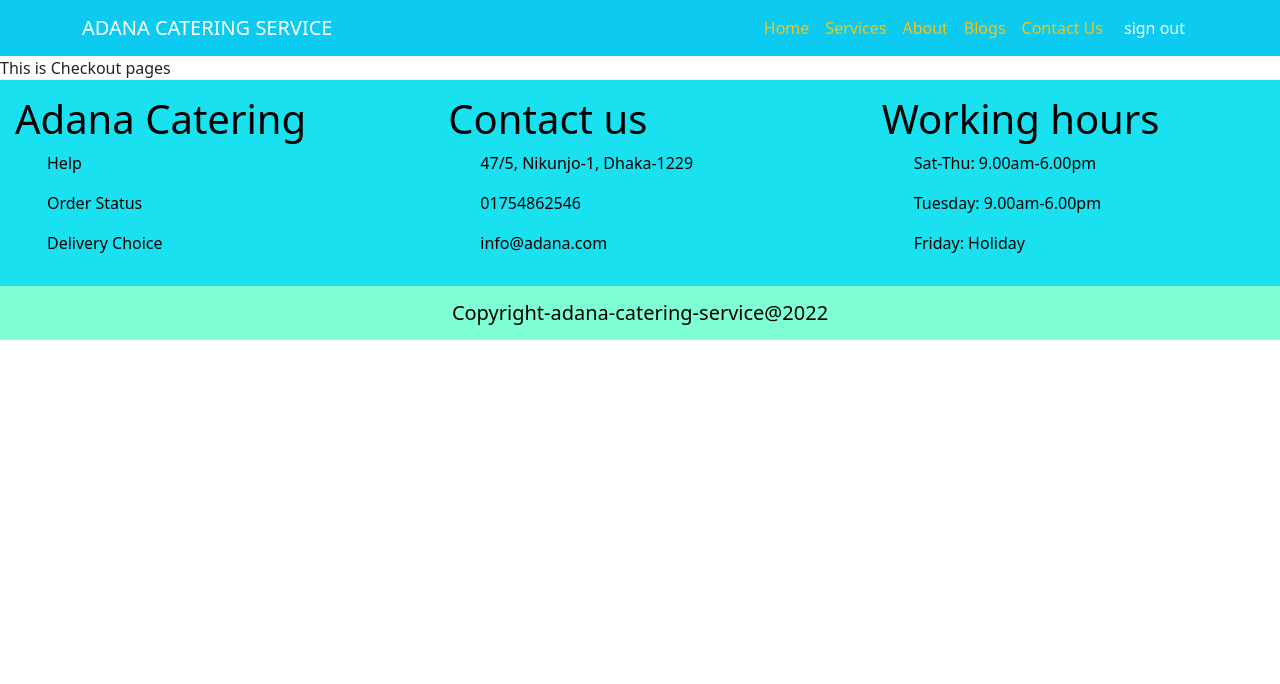
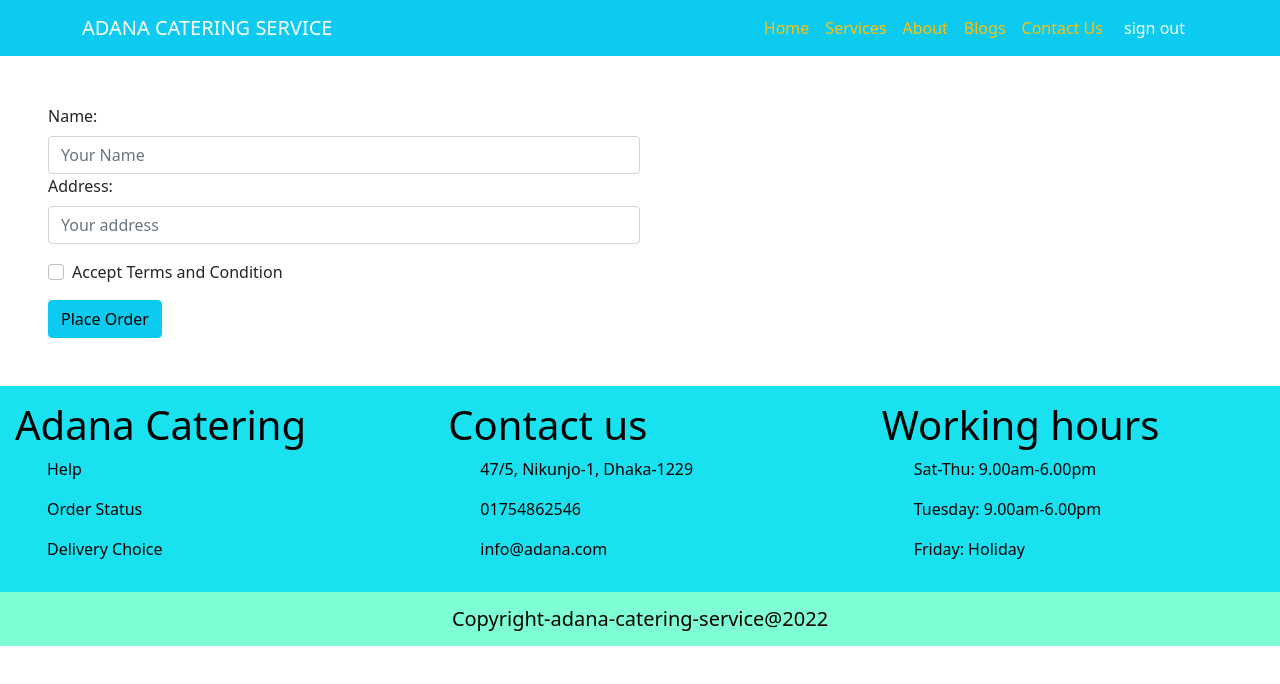
Before and after one commit to Redoyan2/ADANA-CATERING-SERVICE, a React (Create React App) app: page /checkout in a window 1280 px wide. Shown: the top 684 px of the page. Built offline with nearby package versions, Linux system fonts and the light colour scheme; no server answers; sample sign-in values are in the browser's storage.

Commit message:
checkout page

```diff
--- a/src/Pages/Checkout/Checkout.js
+++ b/src/Pages/Checkout/Checkout.js
@@ -1,9 +1,24 @@
 import React from 'react';
+import { Button, Form } from 'react-bootstrap';
 
 const Checkout = () => {
     return (
-        <div>
-            This is Checkout pages
+        <div className='m-5'>
+            <Form className='w-50'>
+            <Form.Label>Name:</Form.Label>
+                    <Form.Control type="text" placeholder="Your Name" />
+
+                <Form.Group className="mb-3" controlId="formBasicPassword">
+                    <Form.Label>Address:</Form.Label>
+                    <Form.Control type="password" placeholder='Your address' />
+                </Form.Group>
+                <Form.Group className="mb-3" controlId="formBasicCheckbox">
+                    <Form.Check type="checkbox" label="Accept Terms and Condition" />
+                </Form.Group>
+                <Button variant="info" type="submit">
+                    Place Order
+                </Button>
+            </Form>
         </div>
     );
 };
```
